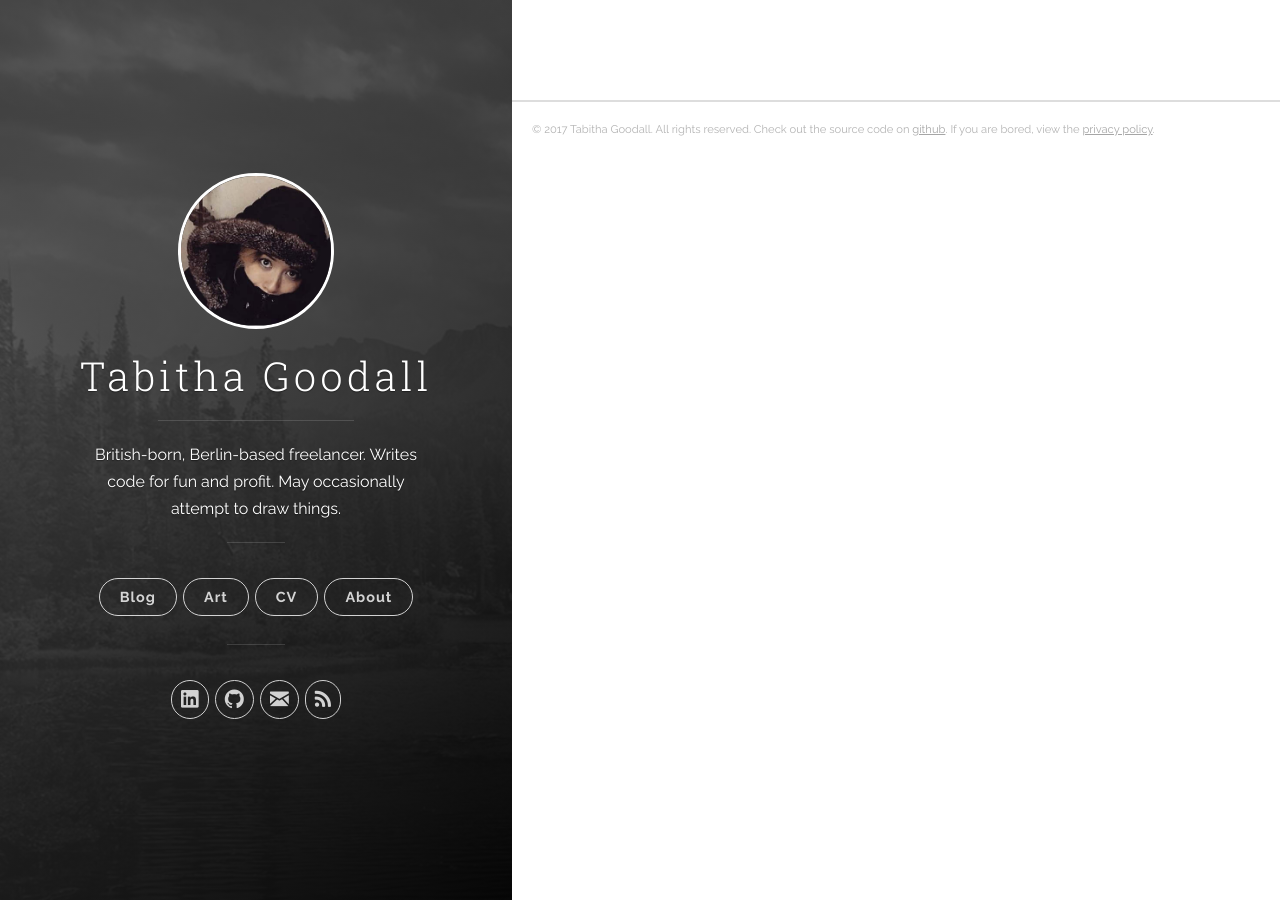
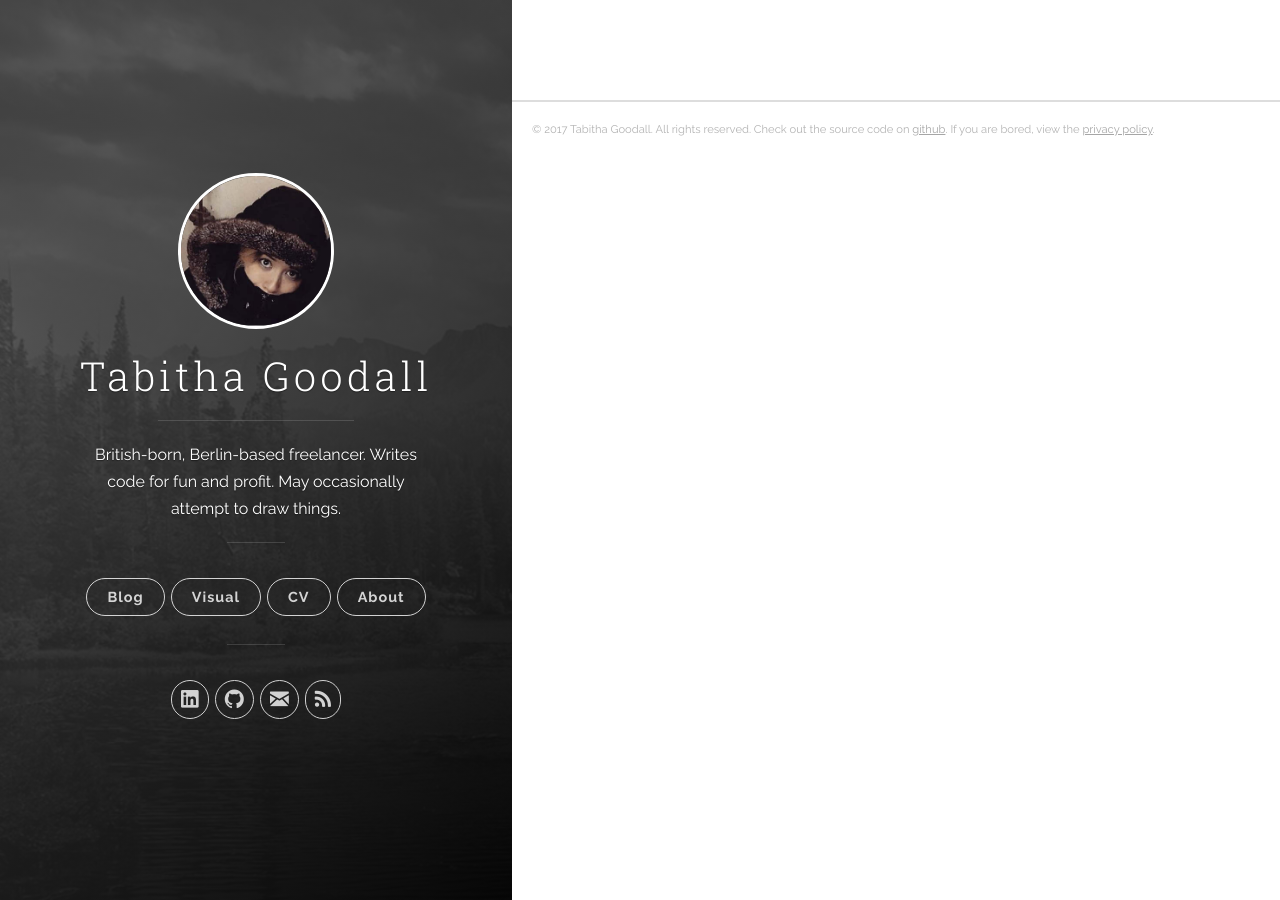
Before and after one commit to twitchett/twitchett.github.io, a Jekyll site: the page built from src/index.html, in a window 1280 px wide. Built offline with Jekyll 4.4.1, drawn with Linux system fonts in a browser that asks for light colours; nearby versions of some CDN libraries.

Commit message:
rename 'art' page -> 'visual'
because it's gonna be photos and drawings

```diff
--- a/src/_includes/navigation.html
+++ b/src/_includes/navigation.html
@@ -1,7 +1,15 @@
 <ul class="navigation">
     {% capture id %}{{ include.current.pagetype }}{% endcapture %}
-    <li class="navigation__item {% if id == 'blog' %}active{% endif %}"><a href="{{ site.baseurl }}/blog" title="it's a blog" class="blog-button">Blog</a></li>
-    <li class="navigation__item {% if id == 'cv' %}active{% endif %}"><a href="{{ site.baseurl }}/art" title="hire me" class="blog-button">Art</a></li>
-    <li class="navigation__item {% if id == 'cv' %}active{% endif %}"><a href="{{ site.baseurl }}/cv" title="hire me" class="blog-button">CV</a></li>
-    <li class="navigation__item {% if id == 'about' %}active{% endif %}"><a href="{{ site.baseurl }}/about" title="about this site" class="blog-button">About</a></li>
+    <li class="navigation__item {% if id == 'blog' %}active{% endif %}">
+        <a href="{{ site.baseurl }}/blog" title="it's a blog" class="blog-button">Blog</a>
+    </li>
+    <li class="navigation__item {% if id == 'visual' %}active{% endif %}">
+        <a href="{{ site.baseurl }}/visual" title="hire me" class="blog-button">Visual</a>
+    </li>
+    <li class="navigation__item {% if id == 'cv' %}active{% endif %}">
+        <a href="{{ site.baseurl }}/cv" title="hire me" class="blog-button">CV</a>
+    </li>
+    <li class="navigation__item {% if id == 'about' %}active{% endif %}">
+        <a href="{{ site.baseurl }}/about" title="about this site" class="blog-button">About</a>
+    </li>
 </ul>
```
Also changed, not shown: src/_pages/art.md (+5 -3 lines).
